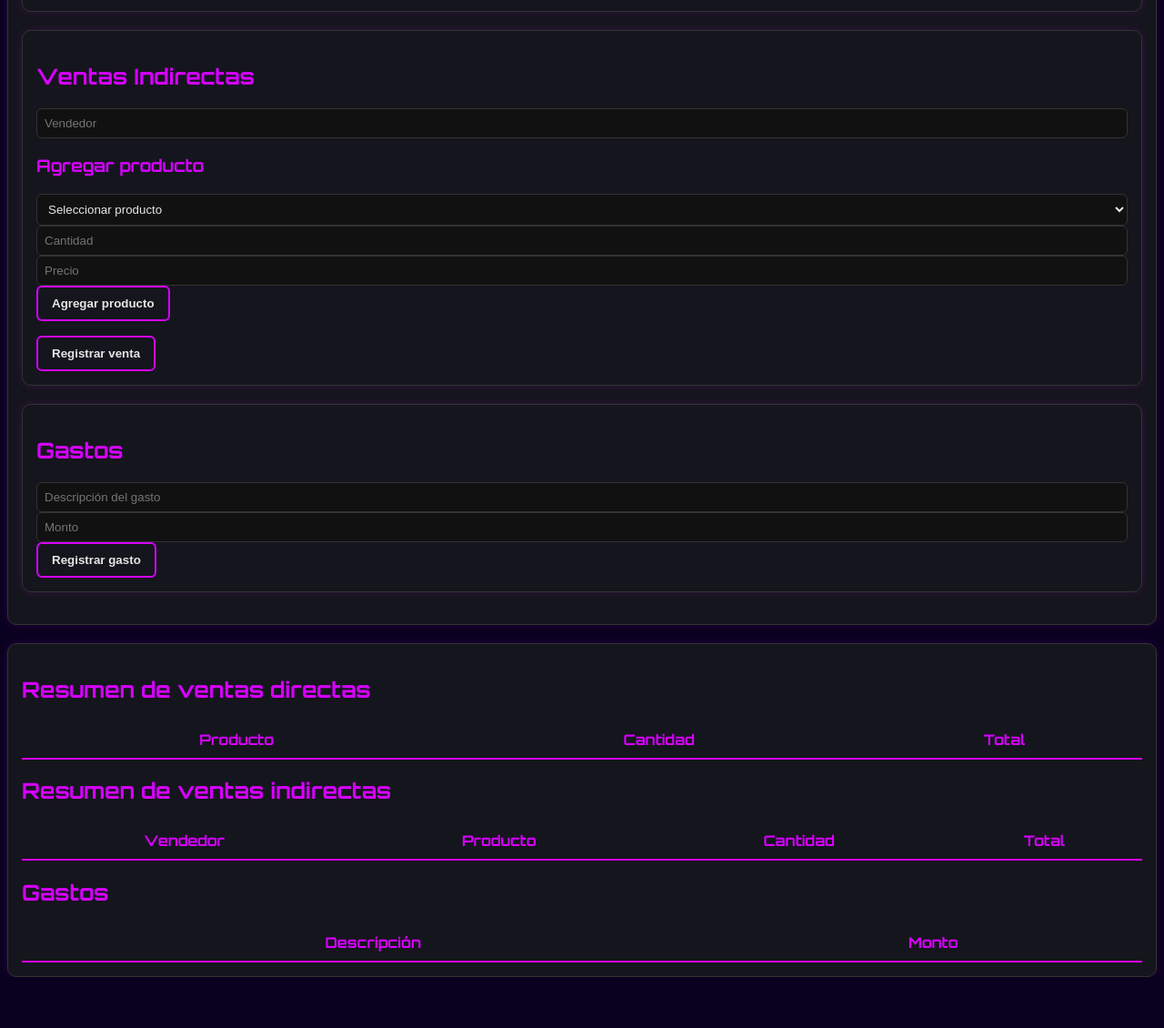
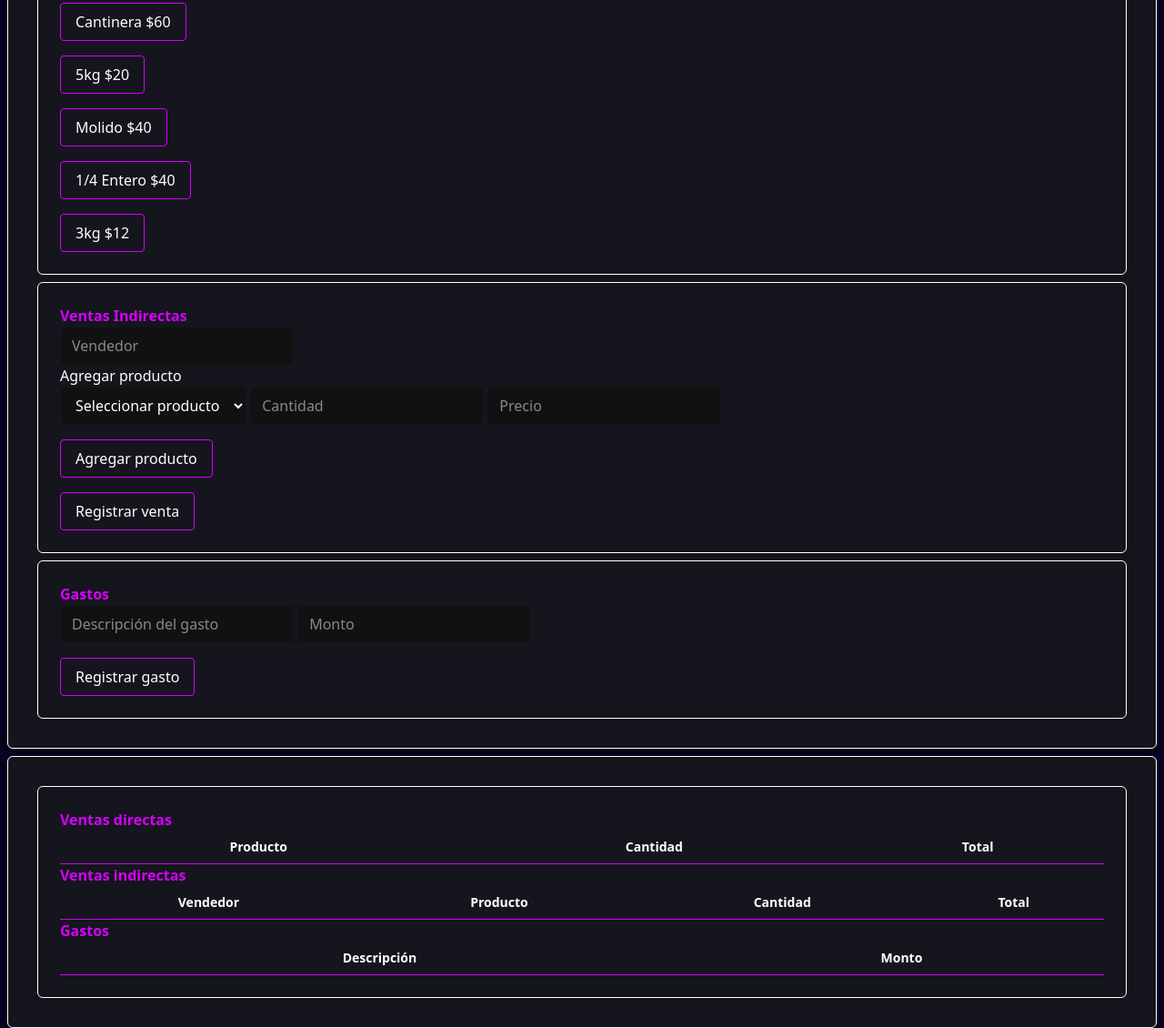
Before and after one commit to LuisEnriqueLA/Registro-de-ventas, a plain HTML site: page index.html in a window 1280 px wide. Shown: the part 263-1393 px from the top of the page at 91% size. Before the commit the page ends 1337 px from the top, so only its background shows below. Drawn offline with nearby package versions, Linux system fonts and the light colour scheme.

Commit message:
implementacion de tailwin

```diff
--- a/App.js
+++ b/App.js
@@ -54,7 +54,7 @@ function actualizarResumen() {
 }
 
 //Agregar a cada boton una accion en directos
-document.querySelectorAll(".ventas-directas button")
+document.querySelectorAll("#ventas-directas button")
     .forEach(boton => {
         boton.addEventListener("click", () => {
             const nombre = boton.dataset.nombre;
@@ -86,7 +86,7 @@ document.querySelector("#btn-agregar-indirecto").addEventListener("click", () =>
     productosIndirectos.push({ producto, cantidad, precio });
 
     const registros = document.createElement("li");
-    registros.innerHTML = `${producto} x ${cantidad} a $${precio} = $${(precio * cantidad).toFixed(2)}`;
+    registros.innerHTML = `${producto} (${cantidad}) a $${precio} = $${(precio * cantidad).toFixed(2)}`;
 
     lista.appendChild(registros);
     // Limpiar inputs después de agregar
--- a/index.html
+++ b/index.html
@@ -4,36 +4,82 @@
     <meta charset="UTF-8">
     <meta name="viewport" content="width=device-width, initial-scale=1.0">
     <title>Ventas</title>
-    <link rel="stylesheet" href="styles.css">
+    <script src="https://cdn.jsdelivr.net/npm/@tailwindcss/browser@4"></script>
+    <style type="text/tailwindcss">
+    @theme {
+        --color-fondo: #0a001f;
+        --color-titulo: #d600ff;
+        --color-panel: #15151d;
+        --color-entrada: #111;
+      }
+
+      .btn {
+            @apply bg-panel text-white px-4 py-2 rounded border border-titulo hover:bg-titulo flex flex-wrap gap-3 mt-4;
+        }
+
+        .entrada {
+            @apply bg-entrada text-white px-3 py-2 rounded border border-panel focus:border-titulo focus:ring focus:ring-titulo/40;
+        }
+
+        .panel {
+            @apply bg-panel p-6 border rounded-md shadow-md m-2;
+        }
+
+        .titulo{
+            @apply text-titulo font-bold;
+        }
+
+        .tabla {
+            @apply w-full border-collapse text-sm;
+        }
+
+
+        .th {
+            @apply bg-panel text-white font-bold p-2 border-b border-titulo;
+        }
+
+        .td {
+            @apply p-2 border-b border-panel;
+        }
+
+        .tr {
+            @apply hover:bg-panel/40 transition;
+        }
+
+        .tr:nth-child(even) {
+            @apply bg-panel/30;
+        }
+
+    </style>
 </head>
-<body>
-    <header>
+<body class="bg-fondo text-white h-screen">
+    <header class="text-5xl p-8">
         <!-- Se generara un total de todo lo que se vendio-->
-        <h1>Total vendido</h1>
+        <h1 class="titulo">Total vendido</h1>
         <section id="total">$0.00</section>
     </header>
 
-    <main>
+    <main class="panel">
         <!-- Se registraran los pruductos ya definidos -->
-        <section class="container ventas-directas">
-            <h2>Ventas Directas</h2>
+        <section class="panel" id="ventas-directas">
+            <h2 class="titulo">Ventas Directas</h2>
 
-            <button data-nombre="Cantinera" data-precio="60">Cantinera $60</button>
-            <button data-nombre="5kg" data-precio="20">5kg $20</button>
-            <button data-nombre="Molido" data-precio="40">Molido $40</button>
-            <button data-nombre="1/4 Entero" data-precio="40">1/4 Entero $40</button>
-            <button data-nombre="3kg" data-precio="12">3kg $12</button>
+            <button class="btn" data-nombre="Cantinera" data-precio="60">Cantinera $60</button>
+            <button class="btn" data-nombre="5kg" data-precio="20">5kg $20</button>
+            <button class="btn" data-nombre="Molido" data-precio="40">Molido $40</button>
+            <button class="btn" data-nombre="1/4 Entero" data-precio="40">1/4 Entero $40</button>
+            <button class="btn" data-nombre="3kg" data-precio="12">3kg $12</button>
         </section>
 
-        <section class="container ventas-indirectas">
+        <section class="panel">
             <!-- Se registraran ventas no definidas pero de ingreso justificado-->
-            <h2>Ventas Indirectas</h2>
+            <h2 class="titulo">Ventas Indirectas</h2>
 
-            <input id="vendedor" type="text" placeholder="Vendedor">
+            <input class="entrada" id="vendedor" type="text" placeholder="Vendedor">
 
             <h3>Agregar producto</h3>
 
-            <select id="tipo-indirecto">
+            <select class="entrada" id="tipo-indirecto">
                 <option value="">Seleccionar producto</option>
                 <option value="Cantinera">Cantinera</option>
                 <option value="5kg">5kg</option>
@@ -42,65 +88,64 @@
                 <option value="3kg">3kg</option>
             </select>
 
-            <input id="cant-indirecta" type="number" placeholder="Cantidad">
+            <input class="entrada" id="cant-indirecta" type="number" placeholder="Cantidad">
 
-            <input type="number" id="precio-indirecto" placeholder="Precio">
+            <input class="entrada" type="number" id="precio-indirecto" placeholder="Precio">
 
-            <button id="btn-agregar-indirecto">Agregar producto</button>
+            <button class="btn" id="btn-agregar-indirecto">Agregar producto</button>
 
             <ul id="lista-productos">
                 <!-- Aquí se agregan los productos antes de registrarlos -->
             </ul>
 
-            <button id="btn-indirecta">Registrar venta</button>
+            <button class="btn" id="btn-indirecta">Registrar venta</button>
 
         </section>
 
-        <section class="container gastos">
+        <section class="panel">
             <!-- Se registraran los gastos que restan al total -->
-            <h2>Gastos</h2>
+            <h2 class="titulo">Gastos</h2>
 
-            <input id="desc-gasto" type="text" placeholder="Descripción del gasto">
-            <input id="monto-gasto" type="number" placeholder="Monto">
-            <button id="btn-gasto">Registrar gasto</button>
+            <input class="entrada" id="desc-gasto" type="text" placeholder="Descripción del gasto">
+            <input class="entrada" id="monto-gasto" type="number" placeholder="Monto">
+            <button class="btn" id="btn-gasto">Registrar gasto</button>
         </section>
     </main>
 
-    <footer class="container">
+    <footer class="panel">
         <!-- Se mostraran todos los movimientos realizados-->
-        <h2>Resumen de ventas directas</h2>
-
-        <table id="tabla-directo">
+         <section class="panel">
+            <h2 class="titulo">Ventas directas</h2>
+            <table id="tabla-directo" class="tabla">
                 <thead>
-                <tr>
-                    <th>Producto</th>
-                    <th>Cantidad</th>
-                    <th>Total</th>
+                    <tr class="tr">
+                        <th class="th">Producto</th>
+                        <th class="th">Cantidad</th>
+                        <th class="th">Total</th>
                     </tr>
                 </thead>
                 <tbody></tbody>
             </table>
 
-        <h2>Resumen de ventas indirectas</h2>
-
-        <table id="tabla-indirecto">
+            <h2 class="titulo">Ventas indirectas</h2>
+            <table id="tabla-indirecto" class="tabla">
                 <thead>
-                <tr>
-                    <th>Vendedor</th>
-                    <th>Producto</th>
-                    <th>Cantidad</th>
-                    <th>Total</th>
+                    <tr class="tr">
+                        <th class="th">Vendedor</th>
+                        <th class="th">Producto</th>
+                        <th class="th">Cantidad</th>
+                        <th class="th">Total</th>
                     </tr>
                 </thead>
                 <tbody></tbody>
             </table>
 
-        <h2>Gastos</h2>
-        <table id="tabla-gastos">
+            <h2 class="titulo">Gastos</h2>
+            <table id="tabla-gastos" class="tabla">
                 <thead>
-                <tr>
-                    <th>Descripción</th>
-                    <th>Monto</th>
+                    <tr class="tr">
+                        <th class="th">Descripción</th>
+                        <th class="th">Monto</th>
                     </tr>
                 </thead>
                 <tbody></tbody>
--- a/styles.css
+++ /dev/null
@@ -1,107 +0,0 @@
-@import url('https://fonts.googleapis.com/css2?family=Orbitron:wght@400;600;700&display=swap');
-
-:root {
-    --color-primary: #d600ff;
-    --color-bg: #0a001f;
-    --color-panel: #15151d;
-    --color-panel-alt: #141414;
-    --color-text: #e6e6e6;
-    --color-input-bg: #111;
-    --color-input-border: #333;
-
-    --shadow-soft: 0 0 10px rgba(214, 0, 255, 0.15);
-    --shadow-small: 0 0 12px var(--color-primary);
-    --shadow-big: 0 0 25px var(--color-primary) inset;
-
-    --radius: 10px;
-    --radius-small: 6px;
-    --transition-fast: 0.2s;
-    --transition-normal: 0.25s;
-
-    --pad: 15px;
-}
-
-html {
-    height: 100vh;
-    padding: 0;
-    margin: 0;
-    background-color: var(--color-bg);
-    color: var(--color-text);
-    font-family: "Orbitron", sans-serif;
-}
-
-h1, h2, h3 {
-    color: var(--color-primary);
-}
-
-.container,
-main {
-    background: var(--color-panel);
-    padding: var(--pad);
-    border-radius: var(--radius);
-    border: 1px solid var(--color-input-border);
-    box-shadow: var(--shadow-soft);
-    margin-bottom: 20px;
-}
-
-button {
-    background: var(--color-panel);
-    border: 2px solid var(--color-primary);
-    color: var(--color-text);
-    padding: 10px 15px;
-    border-radius: var(--radius-small);
-    cursor: pointer;
-    transition: var(--transition-normal) ease;
-    font-weight: 600;
-}
-
-button:hover {
-    background: #2a2a2a;
-    box-shadow: var(--shadow-small), var(--shadow-big);
-    transform: translateY(-2px);
-}
-
-input, select {
-    background: var(--color-input-bg);
-    border: 1px solid var(--color-input-border);
-    color: var(--color-text);
-    padding: 8px;
-    border-radius: var(--radius-small);
-    width: 100%;
-    box-sizing: border-box;
-    transition: var(--transition-fast);
-}
-
-input:focus, select:focus {
-    border-color: var(--color-primary);
-    box-shadow: var(--shadow-small);
-    outline: none;
-}
-
-table {
-    width: 100%;
-    border-collapse: collapse;
-}
-
-th {
-    background: var(--color-panel);
-    padding: 10px;
-    border-bottom: 2px solid var(--color-primary);
-    color: var(--color-primary);
-}
-
-td {
-    padding: 8px;
-    border-bottom: 1px solid var(--color-input-border);
-}
-
-tr:nth-child(even) {
-    background: var(--color-panel-alt);
-}
-
-#total {
-    font-size: 1.8rem;
-    font-weight: 700;
-    color: var(--color-primary);
-    text-shadow: var(--shadow-small);
-}
```
Lines whose indentation alone changed are shown as unchanged.
